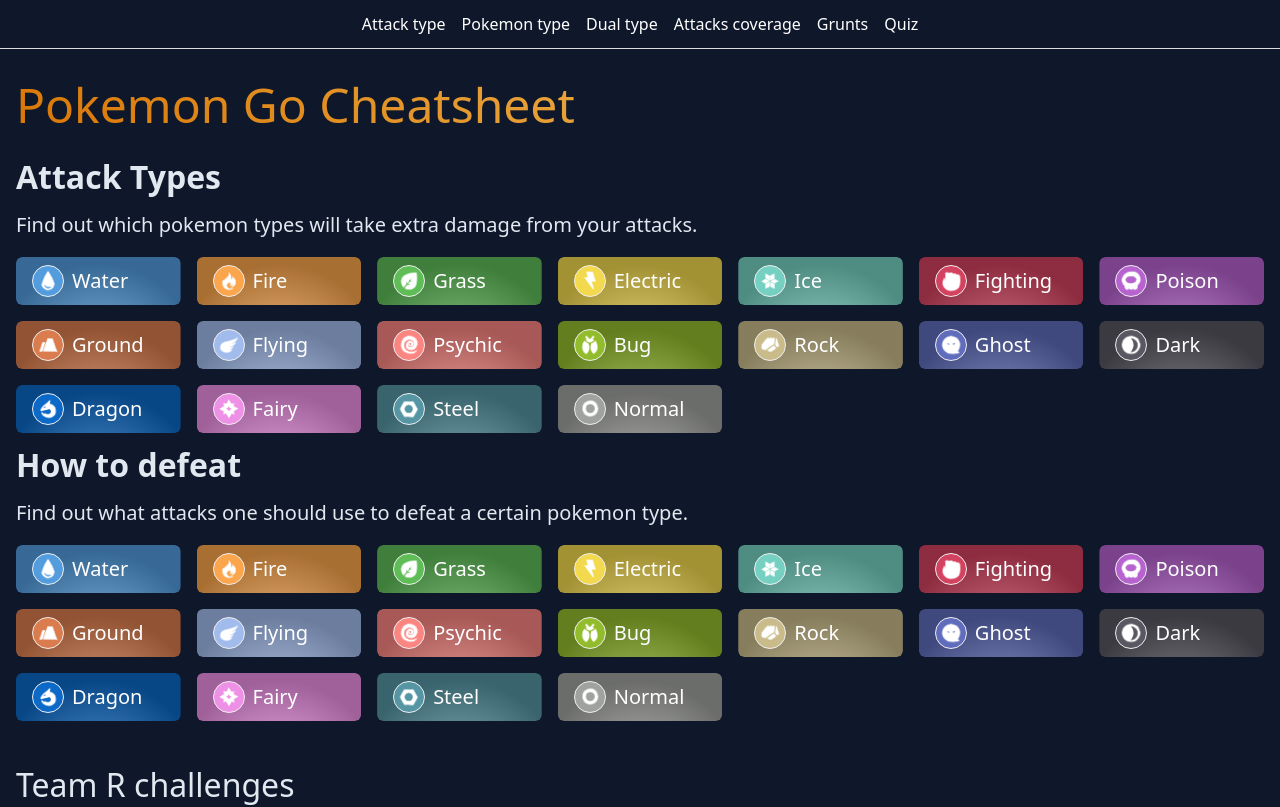
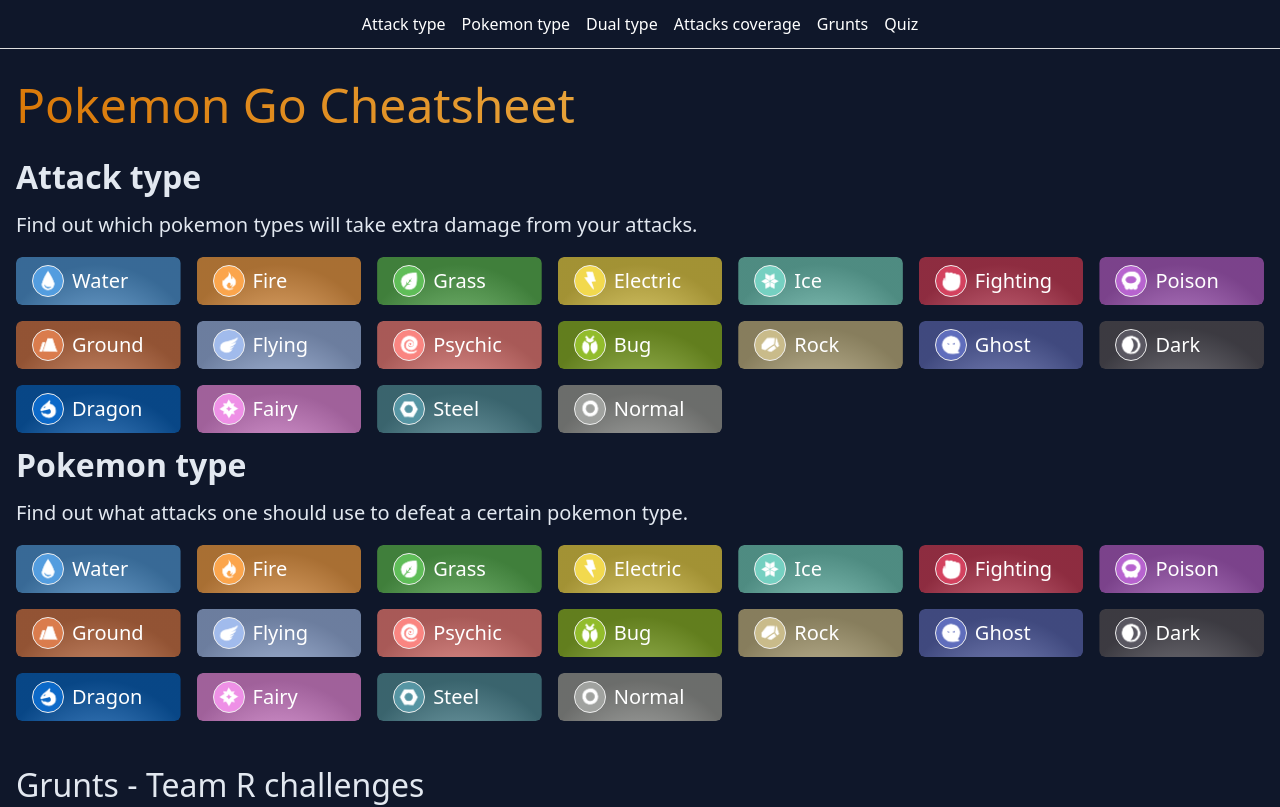
Before and after one commit to ertrzyiks/pokemon-go-cheatsheet, an Astro site: page / in a window 1280 px wide. Shown: the top 807 px of the page. Built offline with nearby package versions, Linux system fonts and the light colour scheme; Astro itself is replaced by a stand-in of ours.

Commit message:
Improve wording

```diff
--- a/src/components/AttackTypesIntro.astro
+++ b/src/components/AttackTypesIntro.astro
@@ -1,5 +1,5 @@
 
-<h2 class="my-6">Attack Types</h2>
+<h2 class="my-6">Attack type</h2>
 
 <p class="my-4">
   Find out which pokemon types will take extra damage from your attacks.
--- a/src/components/DefenseTypesIntro.astro
+++ b/src/components/DefenseTypesIntro.astro
@@ -1,4 +1,4 @@
-<h2 class="my-6">How to defeat</h2>
+<h2 class="my-6">Pokemon type</h2>
 
 <p class="my-4">
   Find out what attacks one should use to defeat a certain pokemon type.
--- a/src/pages/index.astro
+++ b/src/pages/index.astro
@@ -81,7 +81,7 @@ const getShortText = (text: string) => {
 
 
     <div class="grunt-wrapper">
-      <h2>Team R challenges</h2>
+      <h2>Grunts - Team R challenges</h2>
 
       <ul role="list" class="link-card-grid">
         {
```
